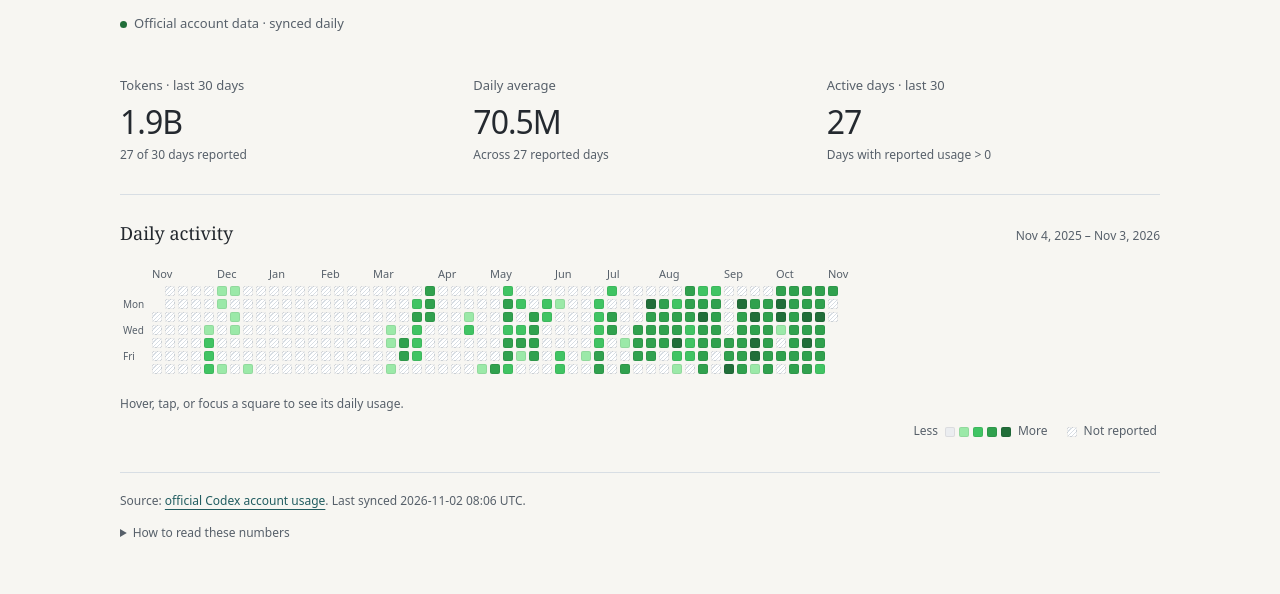
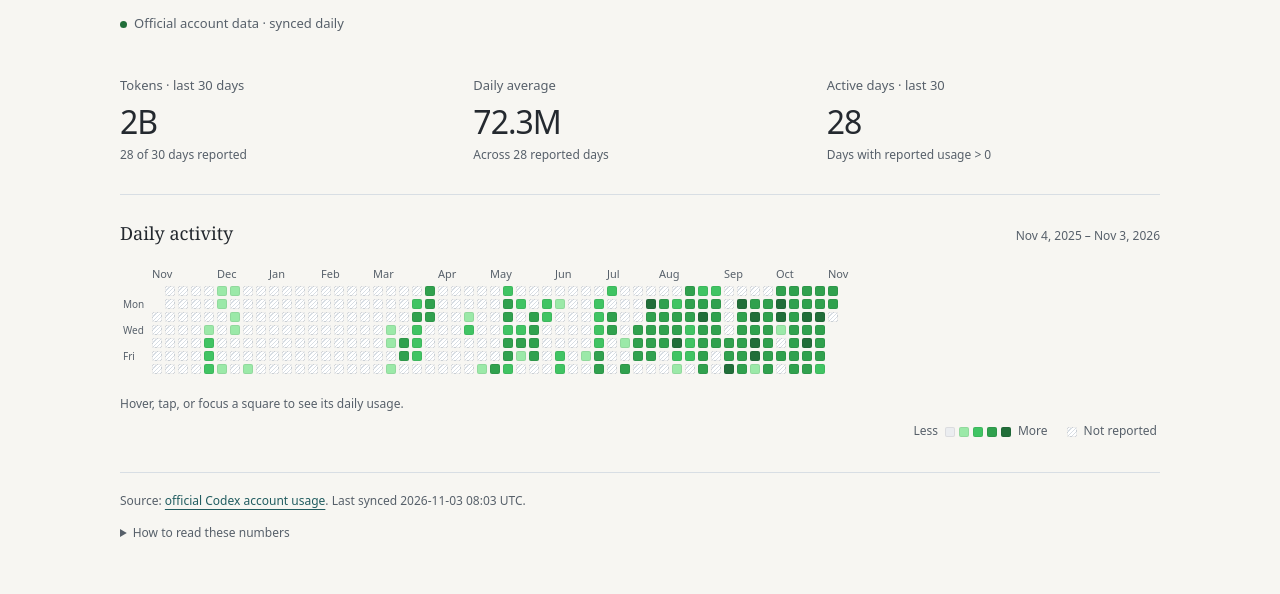
Before and after one commit to jzstark/jzstark.github.io, a Jekyll site: the page built from activity.html, in a window 1280 px wide. Shown: the part 351-945 px from the top of the page. Built offline with Jekyll 4.4.1, drawn with Linux system fonts in a browser that asks for light colours; part of the change alters nothing that is shown.

Commit message:
Update Codex daily activity

```diff
--- a/assets/data/codex-usage.json
+++ b/assets/data/codex-usage.json
@@ -5,12 +5,12 @@
     "name": "Codex account usage",
     "url": "https://learn.chatgpt.com/docs/app-server#7-token-usage-chatgpt"
   },
-  "updated_at": "2026-11-02T08:06:39Z",
+  "updated_at": "2026-11-03T08:03:47Z",
   "summary": {
-    "lifetimeTokens": 5955737458,
+    "lifetimeTokens": 6078119899,
     "peakDailyTokens": 230002159,
-    "currentStreakDays": 22,
-    "longestStreakDays": 22
+    "currentStreakDays": 23,
+    "longestStreakDays": 23
   },
   "days": [
     {
@@ -587,7 +587,11 @@
     },
     {
       "date": "2026-11-01",
-      "tokens": 15772408
+      "tokens": 95460493
+    },
+    {
+      "date": "2026-11-02",
+      "tokens": 42694356
     }
   ]
 }
```
